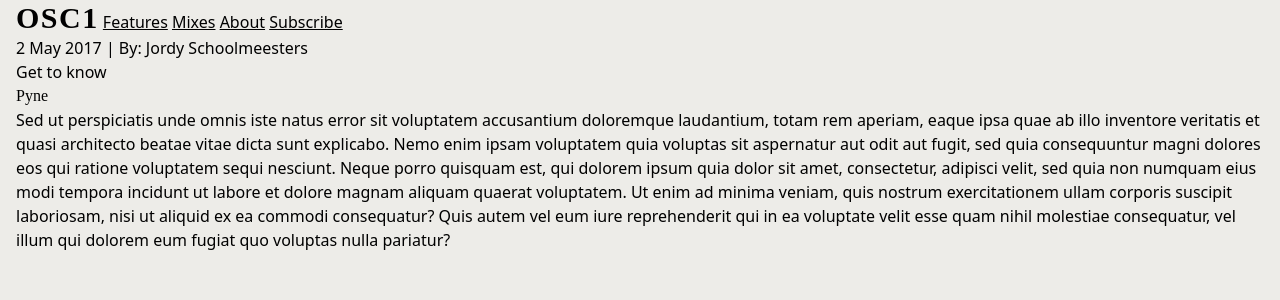
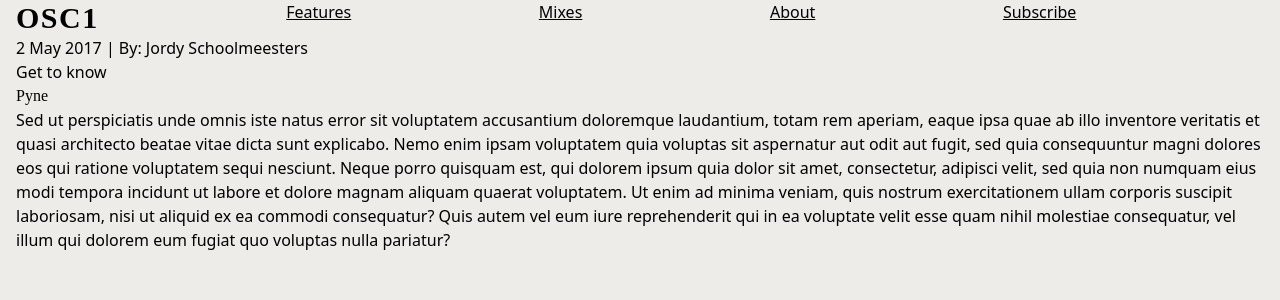
Before and after one commit to osc1blog/osc1blog.github.io, a Jekyll site: the page built from _posts/2017-5-2-pyne.md, in a window 1280 px wide. Shown: the top 300 px of the page. Built offline with Jekyll 4.4.1, drawn with Linux system fonts in a browser that asks for light colours; nearby versions of some CDN libraries; some web fonts are replaced.

Commit message:
Update nav.html

```diff
--- a/_includes/nav.html
+++ b/_includes/nav.html
@@ -1,8 +1,8 @@
-<nav>
-  <a href="/" class="tracking-wider text-3xl font-bold font-['Leto']">OSC1</a>
-  <a href="/features/" class="underline">Features</a>
-  <a href="/mixes/" class="underline">Mixes</a>
-  <a href="/about/" class="underline">About</a>
-  <a href="/subscribe/" class="underline">Subscribe</a>
-  <a href=""><i data-feather="instagram"></i></a>
+<nav class="flex justify-between">
+  <a href="/" class="align-middle tracking-wider text-3xl font-bold font-['Leto']">OSC1</a>
+  <a href="/features/" class="align-middle underline">Features</a>
+  <a href="/mixes/" class="align-middle underline">Mixes</a>
+  <a href="/about/" class="align-middle underline">About</a>
+  <a href="/subscribe/" class="align-middle underline">Subscribe</a>
+  <a href="" class="align-middle"><i data-feather="instagram"></i></a>
 </nav>
```
